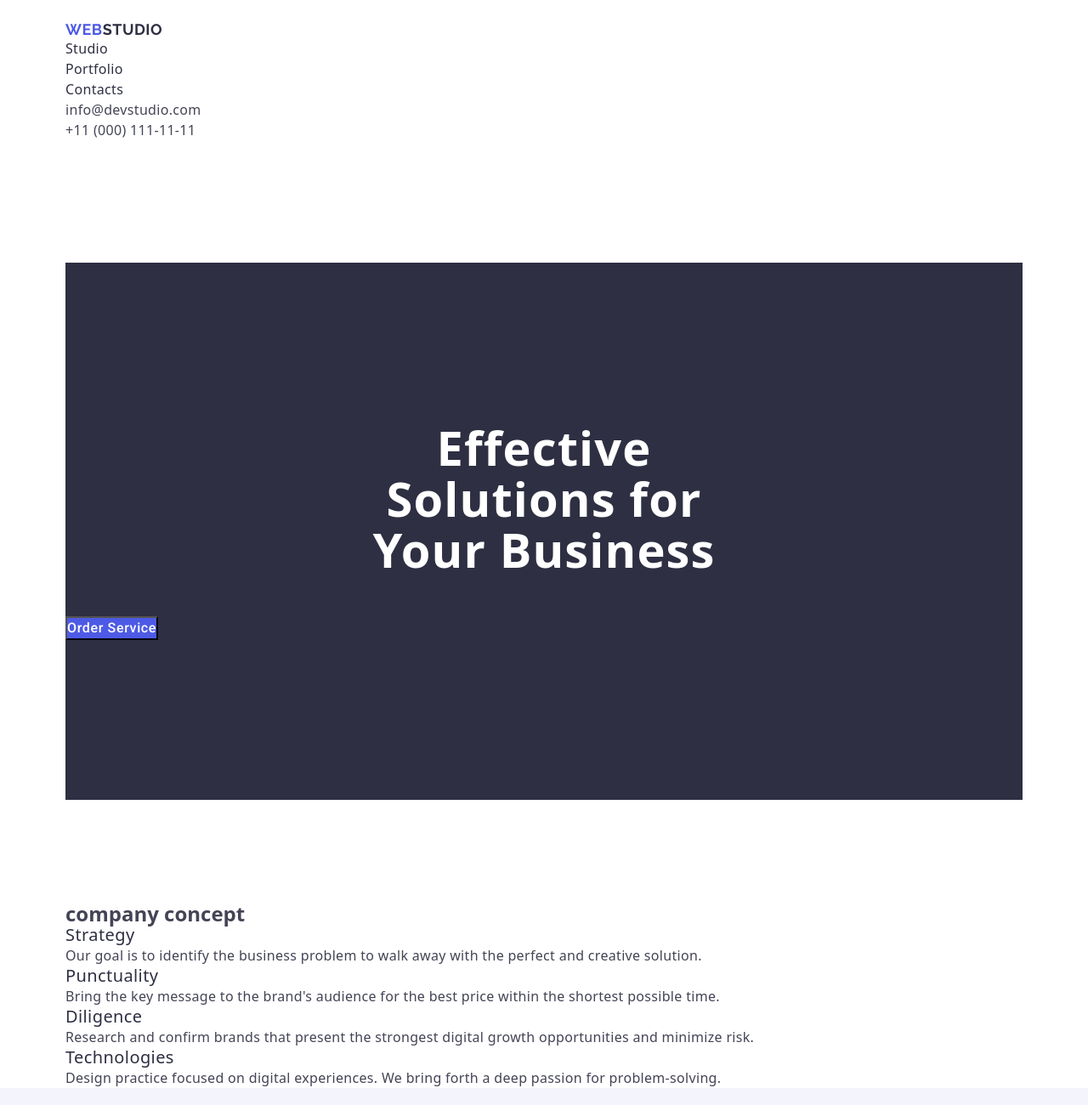
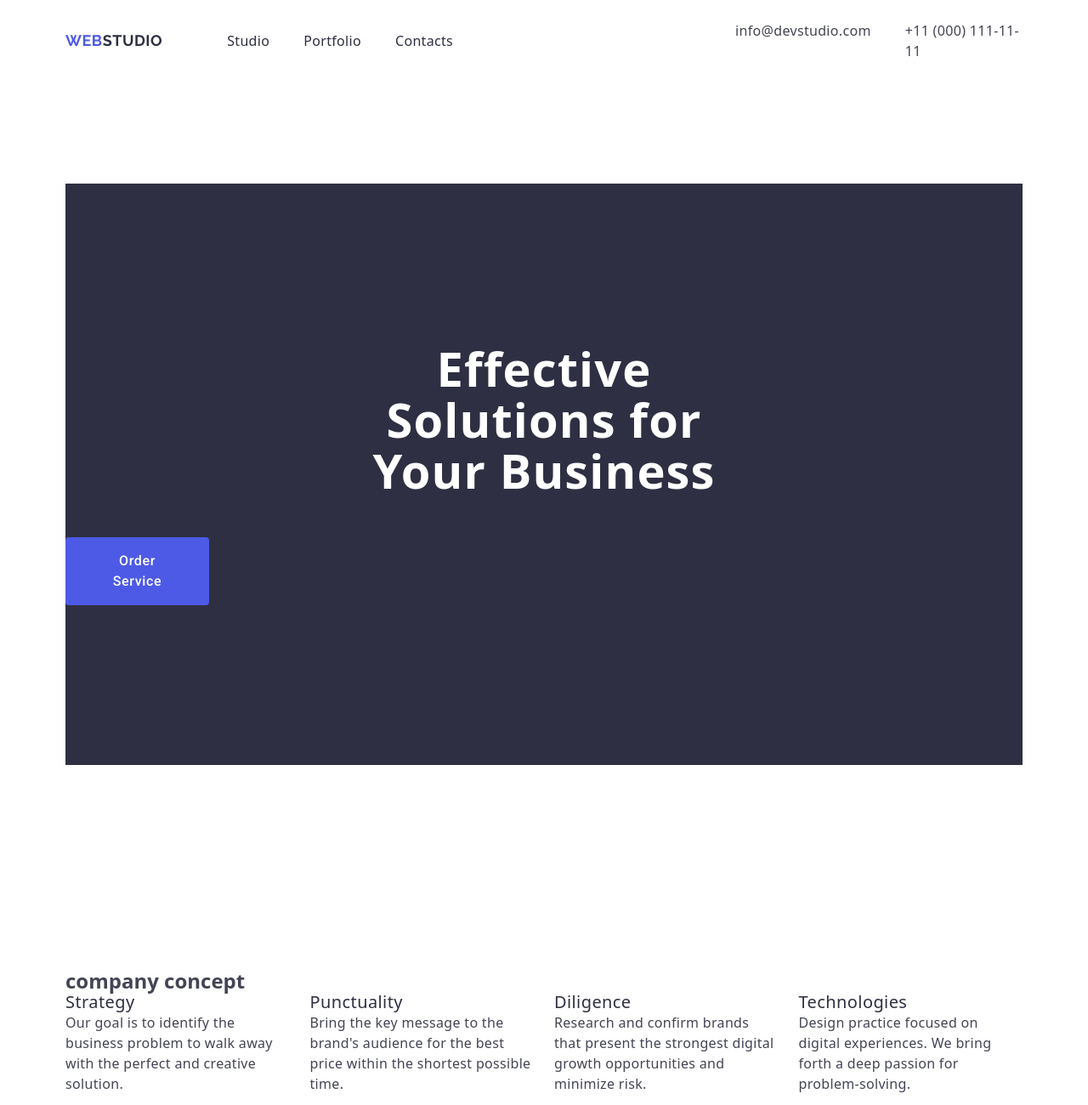
Before and after one commit to Tarik240776/goit-markup-hw-03, a plain HTML site: page index.html in a window 1280 px wide. Shown: the top 1300 px of the page at 85% size. Drawn offline with nearby package versions, Linux system fonts and the light colour scheme.

Commit message:
not good

```diff
--- a/css/styles.css
+++ b/css/styles.css
@@ -32,6 +32,10 @@ address {
 .header {
     padding-top: 24px;
     padding-bottom: 24px;
+    margin-left: auto;
+}
+img {
+    display: block;
 }
 
 body {
@@ -48,6 +52,7 @@ body {
         letter-spacing: 0.03em;
         text-transform: uppercase;
         color: #4d5ae5;
+        margin-right: 76px;
 }
 
 .header-logo-word {
@@ -69,6 +74,10 @@ color:#404bbf;
 .header-menu-link:focus {
    color:#404bbf;
 }
+.header-menu-list {
+    display: flex;
+    gap: 40px;
+}
 
 .header-address-link {
         font-weight: 400;
@@ -80,7 +89,10 @@ color:#404bbf;
 
 .header-address {
     font-style: normal;
+
+
 }
+
 .header-address-link:hover {
     color: #404bbf;
 }
@@ -90,6 +102,18 @@ color:#404bbf;
 }
 .header {
     background: #fff;
+}
+.header-container {
+    display: flex;
+}
+.header-nav {
+    display: flex;
+    margin-right: 332px;
+    align-items: center;
+}
+.header-address-list {
+    display: flex;
+    gap: 40px;
 }
 
 .hero {
@@ -127,7 +151,10 @@ padding-bottom: 188px;
          background-color: #4D5AE5;
          max-width: 169px;
          margin: 0 avto;
-         display: block;
+        display: block;
+         border-radius: 4px;
+         padding: 16px 32px;
+         border: none;
 }
 
 
@@ -137,6 +164,18 @@ background-color: #404BBF;
 
 .hero-btn-main:focus {
     background-color: #404BBF;
+}
+.solution {
+    padding-top: 120px;
+    padding-bottom: 120px;
+
+}
+.solution-section-list {
+    display: flex;
+    gap: 24px;
+}
+.solution-section-item {
+    width: calc((100% - 3 * 24px) / 4);
 }
 .solution-section-iink {
 
@@ -171,6 +210,11 @@ background-color: #404BBF;
         text-align: center;
         color: #2e2f42;
         text-transform: capitalize;
+        margin-bottom: 72px;
+}
+.team-main-list {
+    display: flex;
+    gap: 24px;
 }
 
 
@@ -195,6 +239,7 @@ background-color: #404BBF;
 }
 .team-main-item {
     background-color: #FFFFFF;
+    width: calc((100% - 2 * 24px) / 3);
 }
 .working-main {
     padding-top: 120px;
@@ -210,6 +255,13 @@ background-color: #404BBF;
         text-align: center;
         color: #2e2f42;
         text-transform: capitalize;
+        margin-bottom: 72px;
+}
+.working-main-list {
+    display: flex;
+    flex-wrap: wrap;
+    gap: 48px 24px;
+
 }
 
 .working-main-subtitle {
@@ -228,6 +280,9 @@ background-color: #404BBF;
         line-height: 1.5;
         letter-spacing: 0.02em;
         color: #434455;
+}
+.working-main-item {
+
 }
 .footer-main {
     padding-top: 120px;
--- a/index.html
+++ b/index.html
@@ -21,8 +21,7 @@
   </head>
   <body>
     <header class="header">
-      <div class="container">
-        <div class="header-wrap">
+      <div class="container header-container">
         <nav class="header-nav">
           <a href="/index.html" class="header-logo"
             >Web<span class="header-logo-word">Studio</span></a
@@ -34,9 +33,7 @@
               >
             </li>
             <li class="header-menu-item">
-                <a target="_blank" href="" class="header-menu-link"
-                  >Portfolio</a
-                >
+              <a target="_blank" href="" class="header-menu-link">Portfolio</a>
             </li>
             <li class="header-menu-item">
               <a target="_blank" href="" class="header-menu-link">Contacts</a>
@@ -57,7 +54,6 @@
             </li>
           </ul>
         </address>
-        </div>
       </div>
     </header>
     <main class="main">
```
Lines whose indentation alone changed are shown as unchanged.
